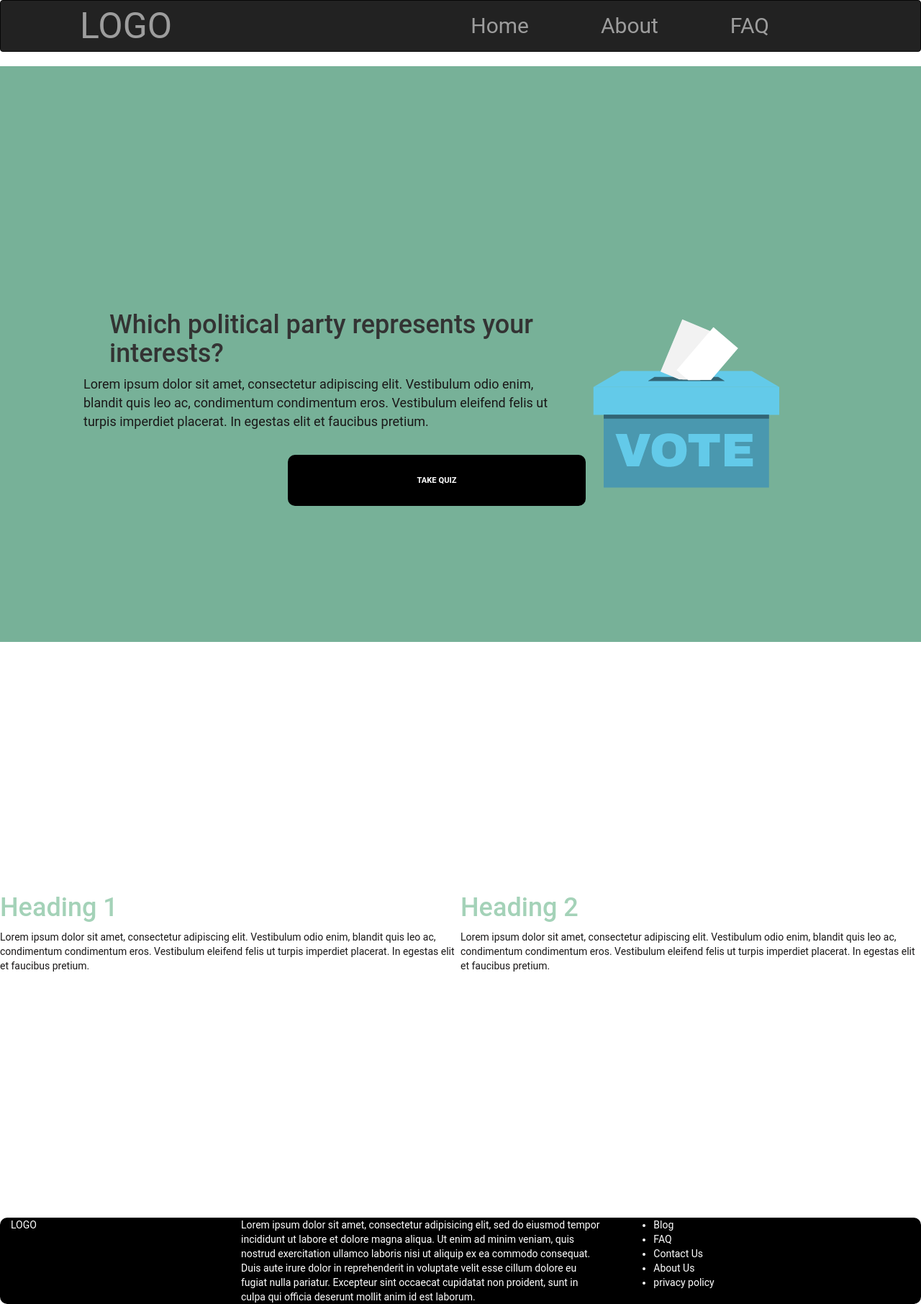
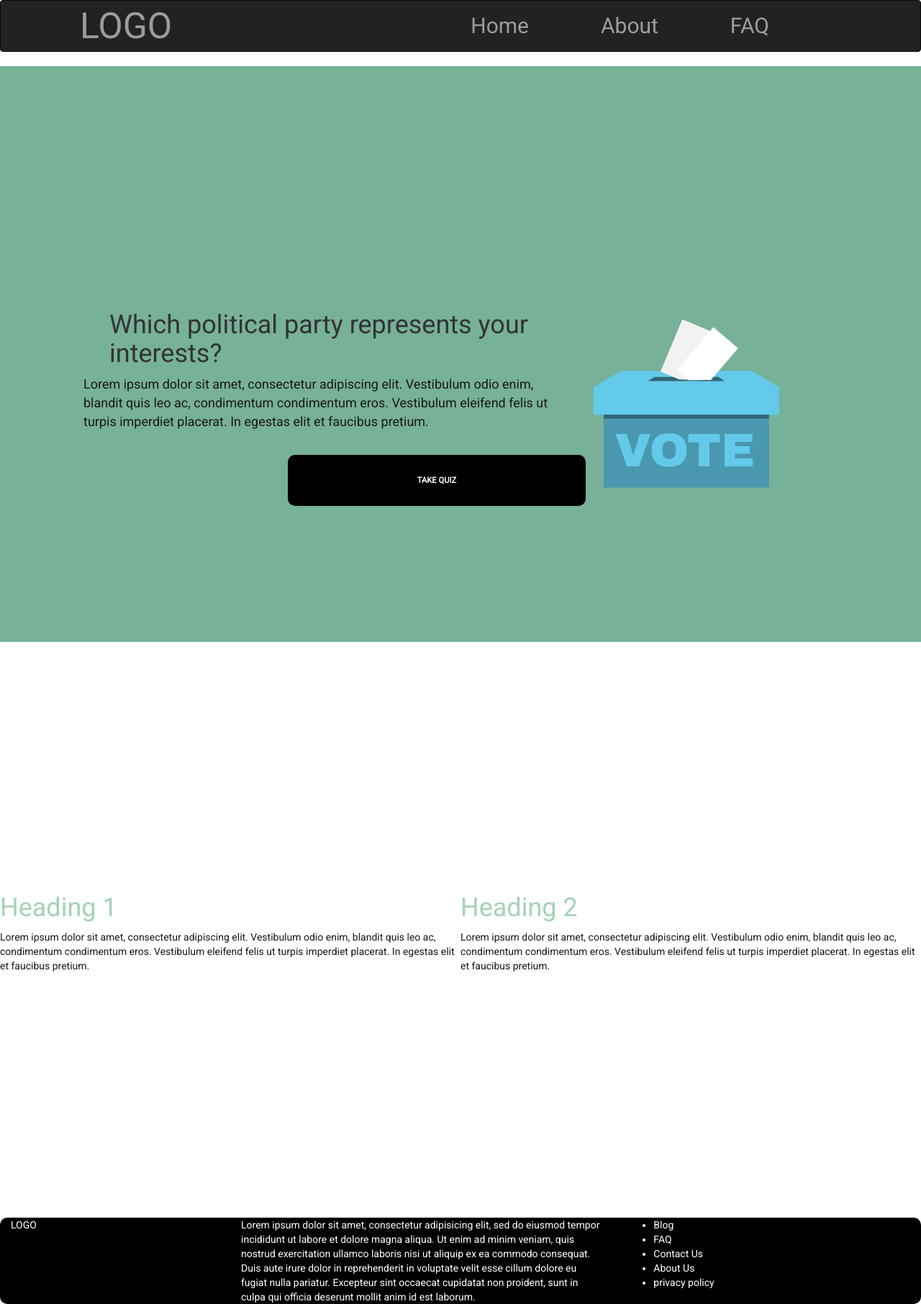
Before and after one commit to team-ace-hng/voting-assistant, a PHP site: page /home.php in a window 1280 px wide. Shown: the whole page at 72% size. Run offline with PHP 8.4, Linux system fonts and the light colour scheme.

Commit message:
roboto font family

```diff
--- a/css/main.css
+++ b/css/main.css
@@ -1,3 +1,5 @@
+@import url('https://fonts.googleapis.com/css?family=Roboto|Roboto+Condensed|Roboto+Mono|Roboto+Slab');
+
 /* main style sheet */
 
 
```
